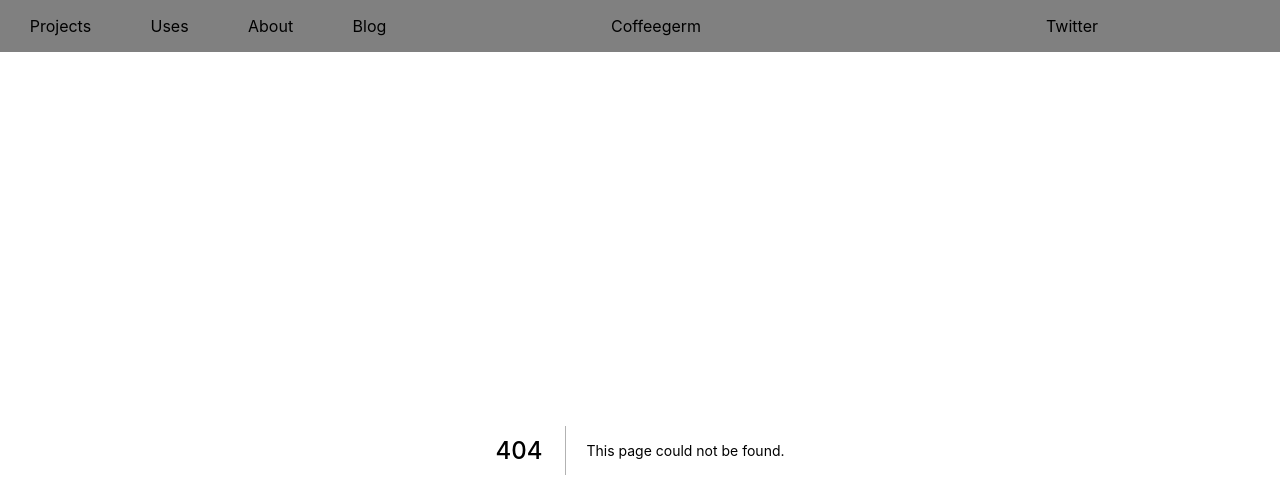
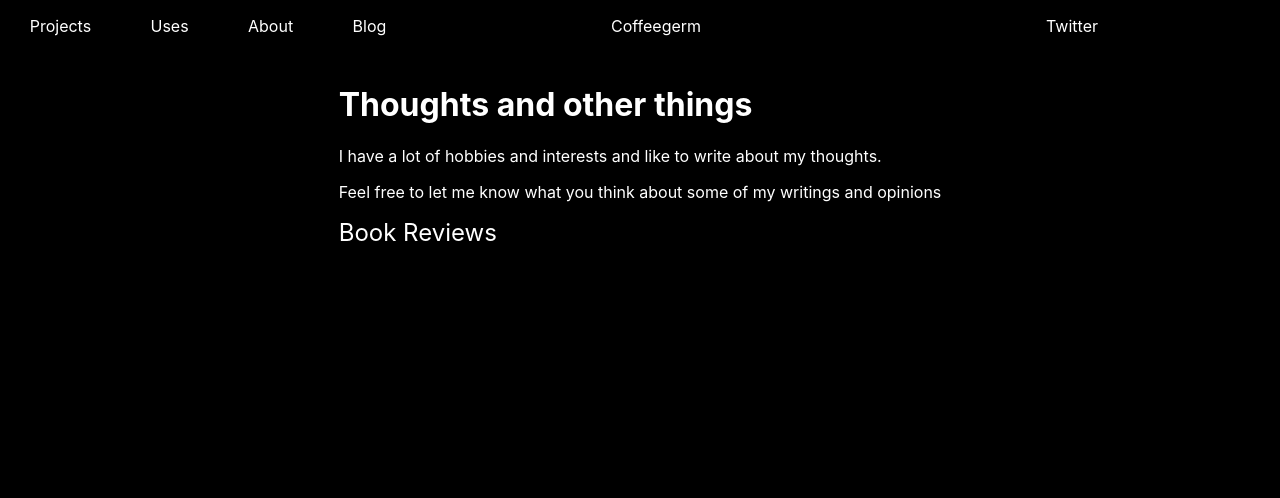
Before and after one commit to Coffeegerm/coffeegerm-personal-website, a Next.js app: page /blog in a window 1280 px wide. Before the commit this address had no page. Shown: the top 498 px of the page. Built offline with nearby package versions, Linux system fonts and the light colour scheme.

Commit message:
initial blog

```diff
--- a/src/components/NavBar.tsx
+++ b/src/components/NavBar.tsx
@@ -11,7 +11,7 @@ const navStyle: CSSProperties = {
   width: "100%",
   zIndex: 1000,
   padding: "1rem 0",
-  backgroundColor: 'gray'
+  backgroundColor: 'black'
 };
 
 const groupedItemsStyle: CSSProperties = {
@@ -28,7 +28,7 @@ export const NavBar = () => (
       <Link href="/projects">Projects</Link>
       <Link href="/uses">Uses</Link>
       <Link href="/about">About</Link>
-      <a>Blog</a>
+      <Link href="/blog">Blog</Link>
     </div>
 
     <div style={{ flex: 1, textAlign: "center" }}>
--- a/src/pages/book-reviews/[id].tsx
+++ b/src/pages/blog/book-reviews/[id].tsx
@@ -1,6 +1,6 @@
 import { useRouter } from "next/router";
 import { useEffect, useState } from "react";
-import { BookReview } from "../../types/BookReview";
+import { BookReview } from "../../../types/BookReview";
 
 const BookReviewDetails = () => {
   const router = useRouter();
--- /dev/null
+++ b/src/pages/blog/index.tsx
@@ -0,0 +1,33 @@
+import Link from "next/link";
+import React from "react";
+
+export default function Blog() {
+  return (
+    <div
+      style={{
+        justifyContent: "center",
+        display: "flex",
+        alignItems: "center",
+        flexDirection: "column",
+        marginTop: "4rem",
+      }}
+    >
+      <div>
+        <h1>Thoughts and other things</h1>
+        <div style={{ justifySelf: "start" }}>
+          <p>
+            I have a lot of hobbies and interests and like to write about my
+            thoughts.
+          </p>
+          <p>
+            Feel free to let me know what you think about some of my writings
+            and opinions
+          </p>
+        </div>
+        <Link href="/blog/book-reviews">
+          <a style={{ fontSize: "24px" }}>Book Reviews</a>
+        </Link>
+      </div>
+    </div>
+  );
+}
```
Also changed, not shown: src/components/ReviewCard/ReviewCard.module.css (added, +19 -0 lines), src/components/ReviewCard/index.tsx (added, +34 -0 lines), src/pages/blog/book-reviews/index.tsx (renamed from src/pages/book-reviews/index.tsx, +7 -16 lines).
